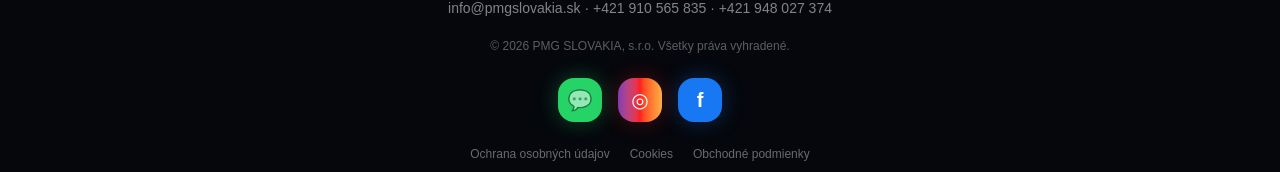
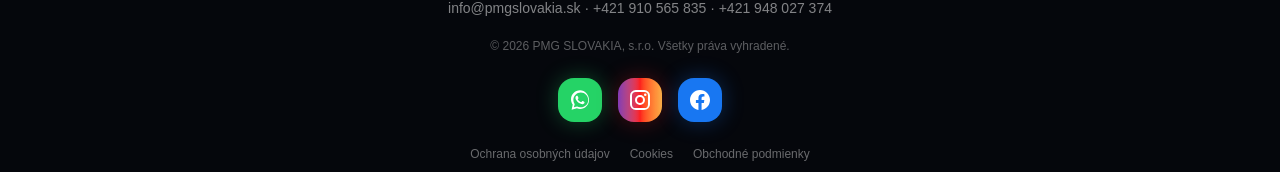
Before and after one commit to PatresM/pmg-slovakia-web, a Next.js app: page / in a window 1280 px wide. Shown: the part 5937-6109 px from the top of the page. Built offline with nearby package versions, Linux system fonts and the light colour scheme.

Commit message:
Zmena ikon socialnych sieti

```diff
--- a/app/page.tsx
+++ b/app/page.tsx
@@ -720,19 +720,23 @@ export default function Home() {
             target="_blank"
             rel="noreferrer"
             aria-label="WhatsApp PMG Slovakia"
-            className="flex h-11 w-11 items-center justify-center rounded-2xl bg-[#25D366] text-xl shadow-[0_0_22px_rgba(37,211,102,0.32)] transition hover:-translate-y-1 hover:scale-105"
+            className="flex h-11 w-11 items-center justify-center rounded-2xl bg-[#25D366] text-white shadow-[0_0_22px_rgba(37,211,102,0.32)] transition hover:-translate-y-1 hover:scale-105"
           >
-            💬
-          </a>
+            <svg viewBox="0 0 32 32" className="h-6 w-6 fill-current">
+            <path d="M16.04 3C9.39 3 4 8.38 4 15.02c0 2.65.86 5.1 2.32 7.09L4.8 29l7.08-1.86a11.95 11.95 0 0 0 4.16.74C22.69 27.88 28 22.5 28 15.86 28 9.22 22.69 3 16.04 3Zm0 22.82c-1.32 0-2.61-.35-3.75-1.01l-.27-.16-4.2 1.1 1.12-4.08-.18-.28a9.86 9.86 0 0 1-1.6-5.37c0-5.48 4.45-9.94 9.92-9.94 5.48 0 9.86 4.46 9.86 9.94s-4.38 9.8-9.9 9.8Zm5.44-7.41c-.3-.15-1.77-.87-2.04-.97-.27-.1-.47-.15-.67.15-.2.3-.77.97-.95 1.17-.17.2-.35.22-.65.07-.3-.15-1.27-.47-2.41-1.49-.89-.79-1.49-1.77-1.66-2.07-.17-.3-.02-.46.13-.61.13-.13.3-.35.45-.52.15-.17.2-.3.3-.5.1-.2.05-.37-.02-.52-.07-.15-.67-1.62-.92-2.22-.24-.58-.49-.5-.67-.51h-.57c-.2 0-.52.07-.8.37-.27.3-1.05 1.02-1.05 2.49s1.07 2.89 1.22 3.09c.15.2 2.1 3.2 5.08 4.49.71.31 1.26.49 1.69.63.71.23 1.36.2 1.87.12.57-.08 1.77-.72 2.02-1.42.25-.7.25-1.29.17-1.42-.07-.13-.27-.2-.57-.35Z" />
+            </svg>
+           </a>
 
           <a
             href="https://www.instagram.com/pmg_slovakia/"
             target="_blank"
             rel="noreferrer"
             aria-label="Instagram PMG Slovakia"
-            className="flex h-11 w-11 items-center justify-center rounded-2xl bg-gradient-to-r from-[#833AB4] via-[#FD1D1D] to-[#FCAF45] text-xl text-white shadow-[0_0_22px_rgba(253,29,29,0.28)] transition hover:-translate-y-1 hover:scale-105"
+            className="flex h-11 w-11 items-center justify-center rounded-2xl bg-gradient-to-r from-[#833AB4] via-[#FD1D1D] to-[#FCAF45] text-white shadow-[0_0_22px_rgba(253,29,29,0.28)] transition hover:-translate-y-1 hover:scale-105"
           >
-            ◎
+            <svg viewBox="0 0 24 24" className="h-6 w-6 fill-current">
+            <path d="M7.8 2h8.4A5.81 5.81 0 0 1 22 7.8v8.4a5.81 5.81 0 0 1-5.8 5.8H7.8A5.81 5.81 0 0 1 2 16.2V7.8A5.81 5.81 0 0 1 7.8 2Zm-.2 2A3.6 3.6 0 0 0 4 7.6v8.8A3.6 3.6 0 0 0 7.6 20h8.8a3.6 3.6 0 0 0 3.6-3.6V7.6A3.6 3.6 0 0 0 16.4 4H7.6Zm9.65 1.5a1.25 1.25 0 1 1 0 2.5 1.25 1.25 0 0 1 0-2.5ZM12 7a5 5 0 1 1 0 10 5 5 0 0 1 0-10Zm0 2a3 3 0 1 0 0 6 3 3 0 0 0 0-6Z" />
+          </svg>
           </a>
 
           <a
@@ -740,9 +744,11 @@ export default function Home() {
             target="_blank"
             rel="noreferrer"
             aria-label="Facebook PMG Slovakia"
-            className="flex h-11 w-11 items-center justify-center rounded-2xl bg-[#1877F2] text-xl font-bold text-white shadow-[0_0_22px_rgba(24,119,242,0.32)] transition hover:-translate-y-1 hover:scale-105"
+            className="flex h-11 w-11 items-center justify-center rounded-2xl bg-[#1877F2] text-white shadow-[0_0_22px_rgba(24,119,242,0.32)] transition hover:-translate-y-1 hover:scale-105"
           >
-            f
+           <svg viewBox="0 0 24 24" className="h-6 w-6 fill-current">
+           <path d="M22 12.06C22 6.5 17.52 2 12 2S2 6.5 2 12.06c0 5.02 3.66 9.18 8.44 9.94v-7.03H7.9v-2.91h2.54V9.84c0-2.52 1.49-3.91 3.77-3.91 1.09 0 2.23.2 2.23.2v2.47h-1.25c-1.23 0-1.61.77-1.61 1.56v1.9h2.73l-.44 2.91h-2.29V22C18.34 21.24 22 17.08 22 12.06Z" />
+           </svg>
           </a>
         </div>
 
```
